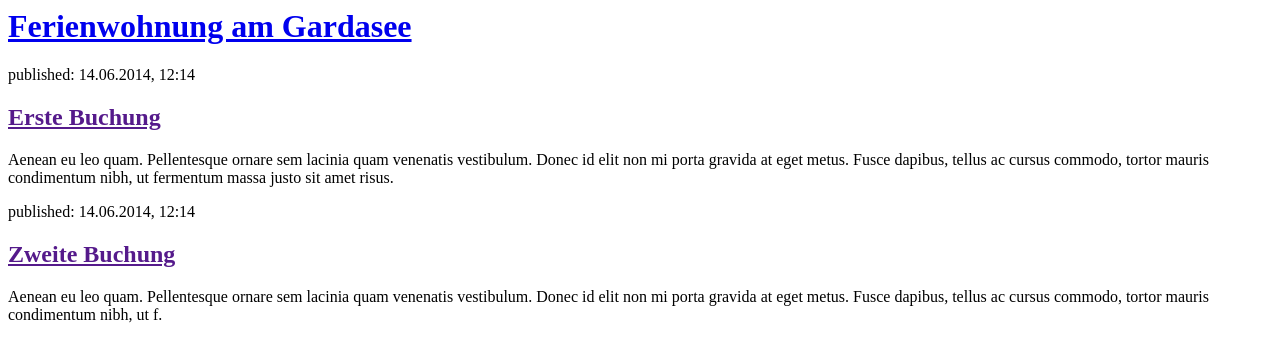
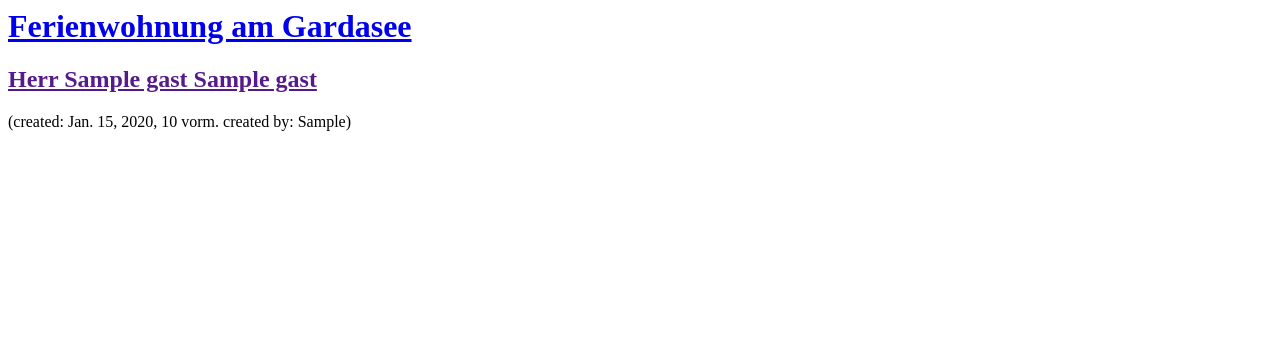
Before and after one commit to baumeul/ferienwohnung, a Django app: template fw/templates/fw/fw_list.html in a window 1280 px wide. Shown: the top 362 px of the page. Run offline with Django 3.2, Linux system fonts and the light colour scheme; the template is opened without the code that fills it: values that come from a table or form of the project are taken from there, others are empty; tables that the repository leaves empty hold one stand-in row (values such as "Sample post").

Commit message:
Erstes Template

```diff
--- a/fw/templates/fw/fw_list.html
+++ b/fw/templates/fw/fw_list.html
@@ -8,15 +8,13 @@
 </div>
 
 <div>
-            <p>published: 14.06.2014, 12:14</p>
-            <h2><a href="">Erste Buchung</a></h2>
-            <p>Aenean eu leo quam. Pellentesque ornare sem lacinia quam venenatis vestibulum. Donec id elit non mi porta gravida at eget metus. Fusce dapibus, tellus ac cursus commodo, tortor mauris condimentum nibh, ut fermentum massa justo sit amet risus.</p>
+    {% for gast in gaeste %}
+      <div>
+        <h2><a href="">{{ gast.full_name }}</a></h2>
+        (created: {{ gast.created }} created by: {{ gast.created_by }})
+      </div>
+    {% endfor %}
 </div>
 
-        <div>
-            <p>published: 14.06.2014, 12:14</p>
-            <h2><a href="">Zweite Buchung</a></h2>
-            <p>Aenean eu leo quam. Pellentesque ornare sem lacinia quam venenatis vestibulum. Donec id elit non mi porta gravida at eget metus. Fusce dapibus, tellus ac cursus commodo, tortor mauris condimentum nibh, ut f.</p>
-        </div>
 </body>
 </html>
--- a/fw/views.py
+++ b/fw/views.py
@@ -1,4 +1,8 @@
 from django.shortcuts import render
+from django.utils import timezone
+from .models import Gast
+
 
 def fw_list(request):
-    return render(request, 'fw/fw_list.html', {})
+    gaeste = Gast.objects.filter(created__lte=timezone.now()).order_by('created')
+    return render(request, 'fw/fw_list.html', {'gaeste': gaeste})
```
Lines whose indentation alone changed are shown as unchanged.
